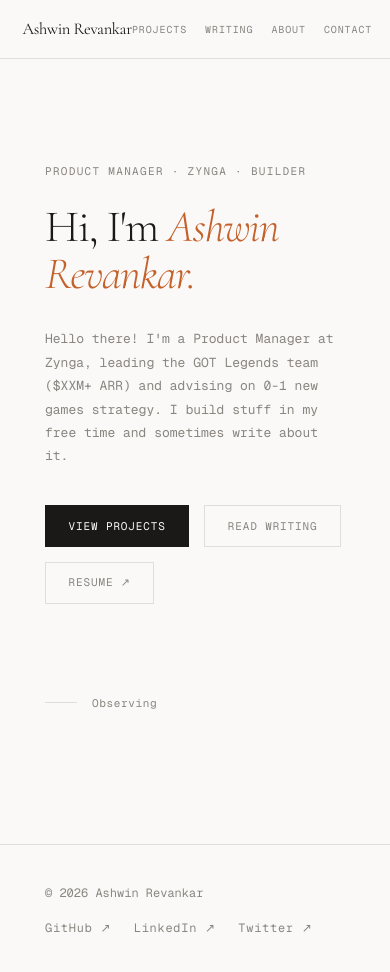
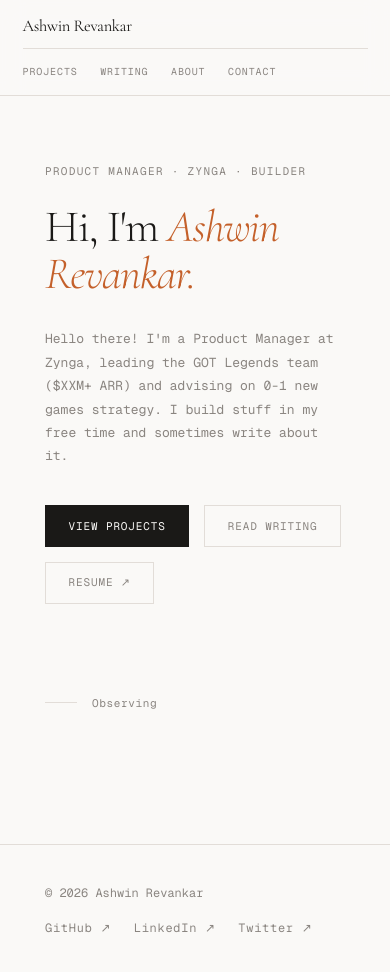
Before and after one commit to DivineLemur/ashwin-site, a Next.js app: page / in a window 390 px wide. Shown: the top 972 px of the page. Built offline with nearby package versions, Linux system fonts and the light colour scheme.

Commit message:
fix nav layout for mobile

```diff
--- a/src/components/Nav.tsx
+++ b/src/components/Nav.tsx
@@ -14,11 +14,11 @@ export default function Nav() {
 
   return (
     <nav style={{ position: 'fixed', top: 0, left: 0, right: 0, zIndex: 100, background: 'rgba(250,249,247,0.88)', backdropFilter: 'blur(12px)', WebkitBackdropFilter: 'blur(12px)', borderBottom: '1px solid var(--border)' }}>
-      <div style={{ display: 'flex', justifyContent: 'space-between', alignItems: 'center', padding: '1rem 1.5rem', maxWidth: '1100px', margin: '0 auto' }}>
-        <Link href="/" style={{ fontFamily: 'var(--font-editorial)', fontSize: '1.1rem', fontWeight: 400, color: 'var(--text)', textDecoration: 'none', letterSpacing: '-0.02em', whiteSpace: 'nowrap' }}>
+      <div style={{ maxWidth: '1100px', margin: '0 auto', padding: '0.8rem 1.5rem 0' }}>
+        <Link href="/" style={{ fontFamily: 'var(--font-editorial)', fontSize: '1.1rem', fontWeight: 400, color: 'var(--text)', textDecoration: 'none', letterSpacing: '-0.02em', display: 'block', marginBottom: '0.5rem' }}>
           Ashwin Revankar
         </Link>
-        <ul style={{ display: 'flex', gap: '1.2rem', listStyle: 'none', margin: 0, padding: 0 }}>
+        <ul style={{ display: 'flex', gap: '1.5rem', listStyle: 'none', margin: 0, padding: '0 0 0.8rem 0', borderTop: '1px solid var(--border)', paddingTop: '0.6rem' }}>
           {links.map(({ href, label }) => {
             const active = pathname.startsWith(href);
             return (
```
